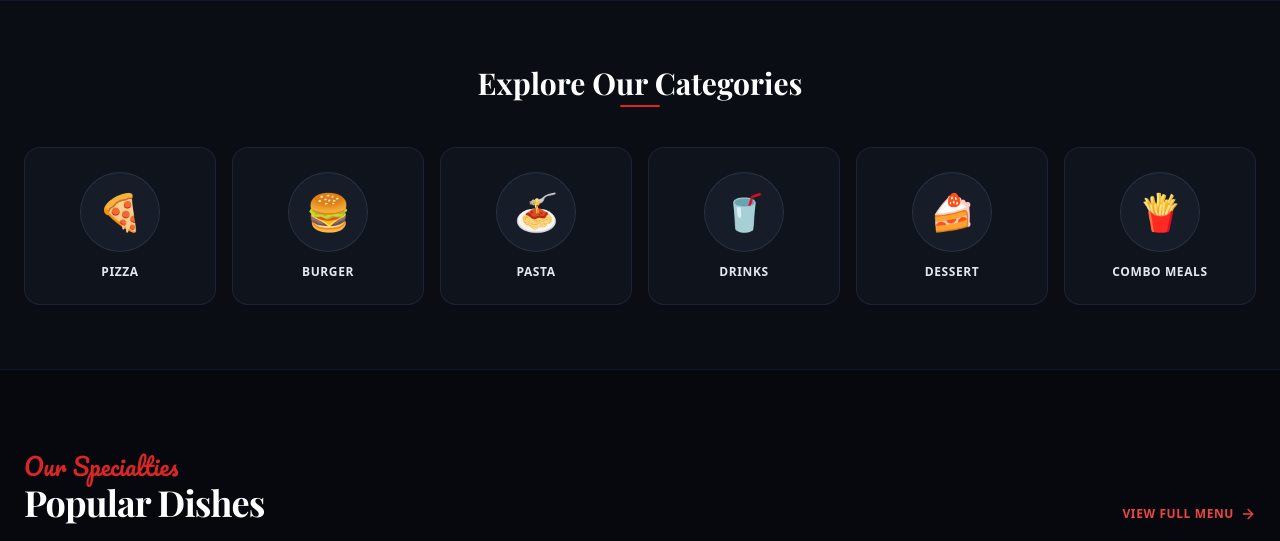
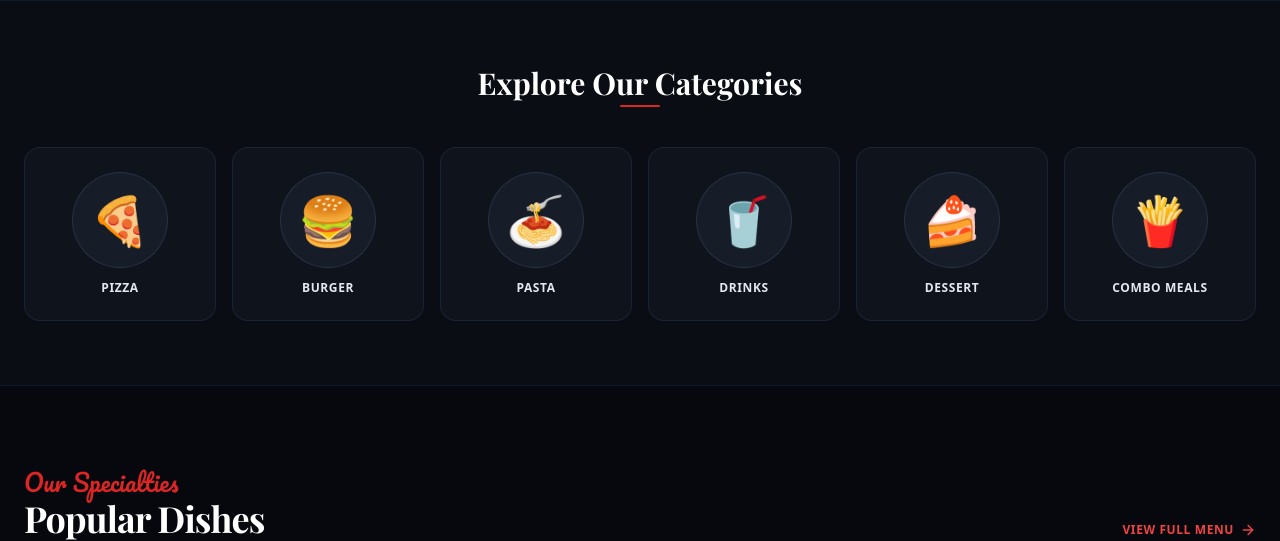
Before and after one commit to prabhakarsingh2007/Laziz-pizza, a Django app: page / in a window 1280 px wide. Shown: the part 682-1223 px from the top of the page. Run offline with Django 5.2, Linux system fonts and the light colour scheme; data that the repository does not hold is empty; some libraries are stand-ins or nearby versions; some web fonts are replaced.

Commit message:
Further increase category icons to w-24 h-24 and text-5xl on index.html

```diff
--- a/home/templates/home/index.html
+++ b/home/templates/home/index.html
@@ -100,42 +100,42 @@ Laziz Pizza - Delicious Food Made For You
 
         <div class="grid grid-cols-2 sm:grid-cols-3 lg:grid-cols-6 gap-4">
             <a href="{% url 'menu' %}?category=Pizza" class="bg-[#0f131c] hover:bg-red-600/10 border border-slate-800/80 hover:border-red-500/50 p-6 rounded-2xl text-center space-y-3 transition duration-300 group">
-                <div class="w-20 h-20 rounded-full bg-[#161c28] border border-slate-700/60 mx-auto flex items-center justify-center text-4xl group-hover:scale-110 transition">
+                <div class="w-24 h-24 rounded-full bg-[#161c28] border border-slate-700/60 mx-auto flex items-center justify-center text-5xl group-hover:scale-110 transition">
                     🍕
                 </div>
                 <h3 class="text-xs font-bold text-slate-200 uppercase tracking-wider group-hover:text-red-500 transition">Pizza</h3>
             </a>
 
             <a href="{% url 'menu' %}?category=Burger" class="bg-[#0f131c] hover:bg-red-600/10 border border-slate-800/80 hover:border-red-500/50 p-6 rounded-2xl text-center space-y-3 transition duration-300 group">
-                <div class="w-20 h-20 rounded-full bg-[#161c28] border border-slate-700/60 mx-auto flex items-center justify-center text-4xl group-hover:scale-110 transition">
+                <div class="w-24 h-24 rounded-full bg-[#161c28] border border-slate-700/60 mx-auto flex items-center justify-center text-5xl group-hover:scale-110 transition">
                     🍔
                 </div>
                 <h3 class="text-xs font-bold text-slate-200 uppercase tracking-wider group-hover:text-red-500 transition">Burger</h3>
             </a>
 
             <a href="{% url 'menu' %}?category=Pasta" class="bg-[#0f131c] hover:bg-red-600/10 border border-slate-800/80 hover:border-red-500/50 p-6 rounded-2xl text-center space-y-3 transition duration-300 group">
-                <div class="w-20 h-20 rounded-full bg-[#161c28] border border-slate-700/60 mx-auto flex items-center justify-center text-4xl group-hover:scale-110 transition">
+                <div class="w-24 h-24 rounded-full bg-[#161c28] border border-slate-700/60 mx-auto flex items-center justify-center text-5xl group-hover:scale-110 transition">
                     🍝
                 </div>
                 <h3 class="text-xs font-bold text-slate-200 uppercase tracking-wider group-hover:text-red-500 transition">Pasta</h3>
             </a>
 
             <a href="{% url 'menu' %}?category=Drinks" class="bg-[#0f131c] hover:bg-red-600/10 border border-slate-800/80 hover:border-red-500/50 p-6 rounded-2xl text-center space-y-3 transition duration-300 group">
-                <div class="w-20 h-20 rounded-full bg-[#161c28] border border-slate-700/60 mx-auto flex items-center justify-center text-4xl group-hover:scale-110 transition">
+                <div class="w-24 h-24 rounded-full bg-[#161c28] border border-slate-700/60 mx-auto flex items-center justify-center text-5xl group-hover:scale-110 transition">
                     🥤
                 </div>
                 <h3 class="text-xs font-bold text-slate-200 uppercase tracking-wider group-hover:text-red-500 transition">Drinks</h3>
             </a>
 
             <a href="{% url 'menu' %}?category=Dessert" class="bg-[#0f131c] hover:bg-red-600/10 border border-slate-800/80 hover:border-red-500/50 p-6 rounded-2xl text-center space-y-3 transition duration-300 group">
-                <div class="w-20 h-20 rounded-full bg-[#161c28] border border-slate-700/60 mx-auto flex items-center justify-center text-4xl group-hover:scale-110 transition">
+                <div class="w-24 h-24 rounded-full bg-[#161c28] border border-slate-700/60 mx-auto flex items-center justify-center text-5xl group-hover:scale-110 transition">
                     🍰
                 </div>
                 <h3 class="text-xs font-bold text-slate-200 uppercase tracking-wider group-hover:text-red-500 transition">Dessert</h3>
             </a>
 
             <a href="{% url 'menu' %}?category=Combo Meals" class="bg-[#0f131c] hover:bg-red-600/10 border border-slate-800/80 hover:border-red-500/50 p-6 rounded-2xl text-center space-y-3 transition duration-300 group">
-                <div class="w-20 h-20 rounded-full bg-[#161c28] border border-slate-700/60 mx-auto flex items-center justify-center text-4xl group-hover:scale-110 transition">
+                <div class="w-24 h-24 rounded-full bg-[#161c28] border border-slate-700/60 mx-auto flex items-center justify-center text-5xl group-hover:scale-110 transition">
                     🍟
                 </div>
                 <h3 class="text-xs font-bold text-slate-200 uppercase tracking-wider group-hover:text-red-500 transition">Combo Meals</h3>
```
